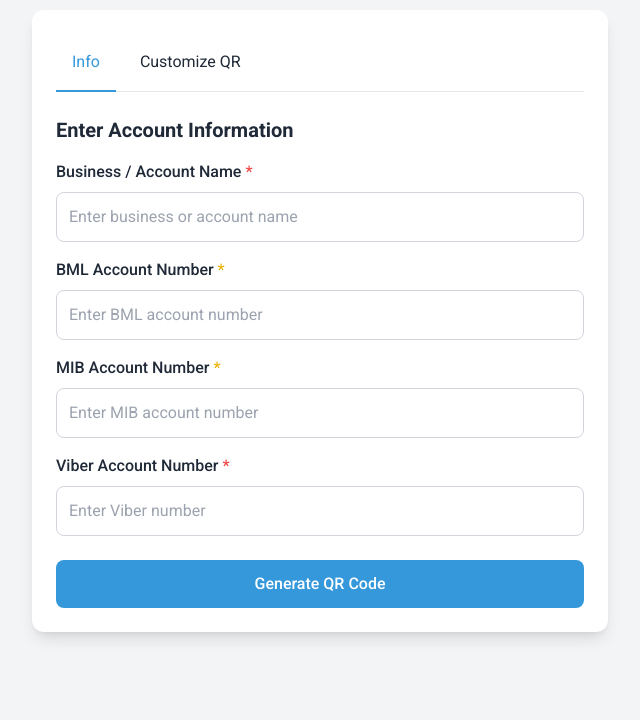
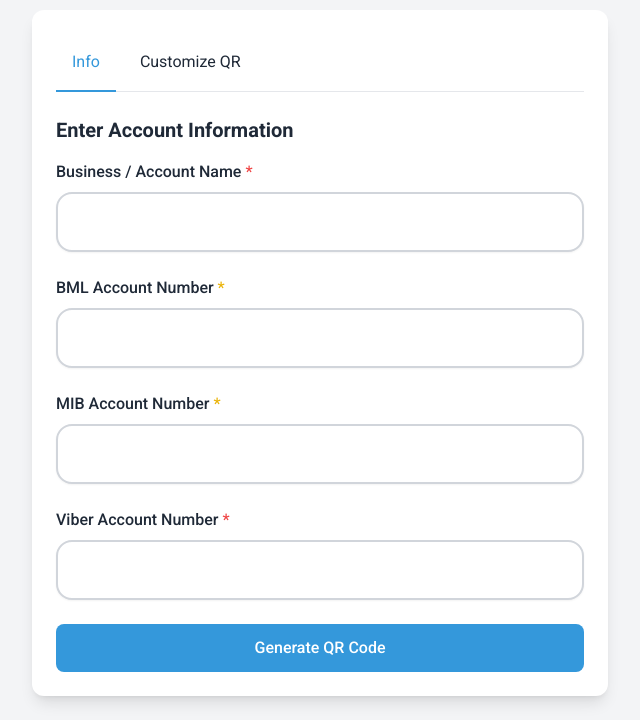
Before and after one commit to SillyXilly/qr_code_generator_bml, a plain HTML site: page index.html in a window 1280 px wide. Shown: the part 130-850 px from the top of the page, without its empty margins (320-960 px from the left). Before the commit the page ends 800 px from the top, so only its background shows below. Drawn offline with nearby package versions, Linux system fonts and the light colour scheme.

Commit message:
updated the input fields

```diff
--- a/index.html
+++ b/index.html
@@ -64,31 +64,39 @@
                 <h2 class="text-xl font-semibold mb-4">Enter Account Information</h2>
 
                 <!-- Business Name -->
-                <div class="mb-4">
+                <div class="mb-6">
                     <label for="business-input" class="block mb-2 font-medium">Business / Account Name <span class="text-red-500">*</span></label>
-                    <input id="business-input" type="text" placeholder="Enter business or account name"
-                           class="w-full p-3 rounded-lg border border-gray-300 dark:border-gray-700 focus:border-primary focus:ring focus:ring-primary/20 focus:outline-none bg-white dark:bg-gray-800 text-gray-800 dark:text-gray-200">
+                    <div class="relative">
+                        <input id="business-input" type="text"
+                               class="w-full p-4 rounded-2xl border-2 border-gray-300 dark:border-gray-600 focus:border-primary focus:ring-2 focus:ring-primary/20 focus:outline-none bg-white dark:bg-gray-800 text-gray-800 dark:text-gray-200 shadow-sm">
+                    </div>
                 </div>
 
                 <!-- BML Account -->
-                <div class="mb-4">
+                <div class="mb-6">
                     <label for="bml-input" class="block mb-2 font-medium">BML Account Number <span class="text-yellow-500">*</span></label>
-                    <input id="bml-input" type="text" placeholder="Enter BML account number"
-                           class="w-full p-3 rounded-lg border border-gray-300 dark:border-gray-700 focus:border-primary focus:ring focus:ring-primary/20 focus:outline-none bg-white dark:bg-gray-800 text-gray-800 dark:text-gray-200">
+                    <div class="relative">
+                        <input id="bml-input" type="text"
+                               class="w-full p-4 rounded-2xl border-2 border-gray-300 dark:border-gray-600 focus:border-primary focus:ring-2 focus:ring-primary/20 focus:outline-none bg-white dark:bg-gray-800 text-gray-800 dark:text-gray-200 shadow-sm">
+                    </div>
                 </div>
 
                 <!-- MIB Account -->
-                <div class="mb-4">
+                <div class="mb-6">
                     <label for="mib-input" class="block mb-2 font-medium">MIB Account Number <span class="text-yellow-500">*</span></label>
-                    <input id="mib-input" type="text" placeholder="Enter MIB account number"
-                           class="w-full p-3 rounded-lg border border-gray-300 dark:border-gray-700 focus:border-primary focus:ring focus:ring-primary/20 focus:outline-none bg-white dark:bg-gray-800 text-gray-800 dark:text-gray-200">
+                    <div class="relative">
+                        <input id="mib-input" type="text"
+                               class="w-full p-4 rounded-2xl border-2 border-gray-300 dark:border-gray-600 focus:border-primary focus:ring-2 focus:ring-primary/20 focus:outline-none bg-white dark:bg-gray-800 text-gray-800 dark:text-gray-200 shadow-sm">
+                    </div>
                 </div>
 
                 <!-- Viber Account -->
                 <div class="mb-6">
                     <label for="viber-input" class="block mb-2 font-medium">Viber Account Number <span class="text-red-500">*</span></label>
-                    <input id="viber-input" type="text" placeholder="Enter Viber number"
-                           class="w-full p-3 rounded-lg border border-gray-300 dark:border-gray-700 focus:border-primary focus:ring focus:ring-primary/20 focus:outline-none bg-white dark:bg-gray-800 text-gray-800 dark:text-gray-200">
+                    <div class="relative">
+                        <input id="viber-input" type="text"
+                               class="w-full p-4 rounded-2xl border-2 border-gray-300 dark:border-gray-600 focus:border-primary focus:ring-2 focus:ring-primary/20 focus:outline-none bg-white dark:bg-gray-800 text-gray-800 dark:text-gray-200 shadow-sm">
+                    </div>
                 </div>
             </div>
 
@@ -97,24 +105,29 @@
                 <h2 class="text-xl font-semibold mb-4">Customize QR Code</h2>
 
                 <!-- Letter in Middle -->
-                <div class="mb-4">
+                <div class="mb-6">
                     <label for="letter-input" class="block mb-2 font-medium">Letter (shown in middle) <span class="text-red-500">*</span></label>
-                    <input id="letter-input" type="text" maxlength="1" placeholder="Enter a single letter"
-                           class="w-full p-3 rounded-lg border border-gray-300 dark:border-gray-700 focus:border-primary focus:ring focus:ring-primary/20 focus:outline-none bg-white dark:bg-gray-800 text-gray-800 dark:text-gray-200">
+                    <div class="relative">
+                        <input id="letter-input" type="text" maxlength="1"
+                               class="w-full p-4 rounded-2xl border-2 border-gray-300 dark:border-gray-600 focus:border-primary focus:ring-2 focus:ring-primary/20 focus:outline-none bg-white dark:bg-gray-800 text-gray-800 dark:text-gray-200 shadow-sm">
+                    </div>
                     <p class="text-sm text-gray-500 dark:text-gray-400 mt-1">This letter will appear in the center of your QR code</p>
                 </div>
 
                 <!-- Message -->
-                <div class="mb-4">
+                <div class="mb-6">
                     <label for="message-input" class="block mb-2 font-medium">Message (shown below QR)</label>
-                    <input id="message-input" type="text" placeholder="Enter a short message"
-                           class="w-full p-3 rounded-lg border border-gray-300 dark:border-gray-700 focus:border-primary focus:ring focus:ring-primary/20 focus:outline-none bg-white dark:bg-gray-800 text-gray-800 dark:text-gray-200">
+                    <div class="relative">
+                        <input id="message-input" type="text"
+                               class="w-full p-4 rounded-2xl border-2 border-gray-300 dark:border-gray-600 focus:border-primary focus:ring-2 focus:ring-primary/20 focus:outline-none bg-white dark:bg-gray-800 text-gray-800 dark:text-gray-200 shadow-sm">
+                    </div>
                 </div>
 
                 <!-- QR Color -->
                 <div class="mb-6">
                     <label for="color-select" class="block mb-2 font-medium">QR Code Color</label>
-                    <select id="color-select" class="w-full p-3 rounded-lg border border-gray-300 dark:border-gray-700 focus:border-primary focus:ring focus:ring-primary/20 focus:outline-none bg-white dark:bg-gray-800 text-gray-800 dark:text-gray-200">
+                    <div class="relative">
+                        <select id="color-select" class="w-full p-4 rounded-2xl border-2 border-gray-300 dark:border-gray-600 focus:border-primary focus:ring-2 focus:ring-primary/20 focus:outline-none bg-white dark:bg-gray-800 text-gray-800 dark:text-gray-200 shadow-sm appearance-none pr-10">
                             <option value="#000000" style="background-color: #000000; color: white;">Black</option>
                             <option value="#1F2937" style="background-color: #1F2937; color: white;">Gray 800</option>
                             <option value="#374151" style="background-color: #374151; color: white;">Gray 700</option>
@@ -148,6 +161,12 @@
                             <option value="#4F46E5" style="background-color: #4F46E5; color: white;">Indigo 600</option>
                             <option value="#818CF8" style="background-color: #818CF8; color: black;">Indigo 400</option>
                         </select>
+                        <div class="absolute inset-y-0 right-0 flex items-center pr-4 pointer-events-none">
+                            <svg class="w-5 h-5 text-gray-500" fill="none" stroke="currentColor" viewBox="0 0 24 24" xmlns="http://www.w3.org/2000/svg">
+                                <path stroke-linecap="round" stroke-linejoin="round" stroke-width="2" d="M19 9l-7 7-7-7"></path>
+                            </svg>
+                        </div>
+                    </div>
                 </div>
             </div>
 
```
Lines whose indentation alone changed are shown as unchanged.
